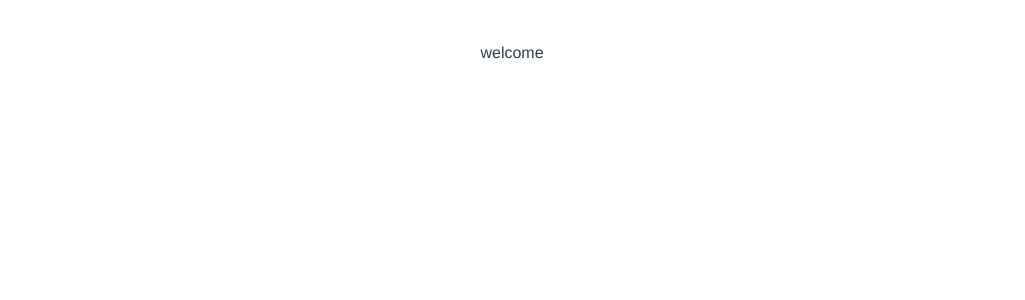
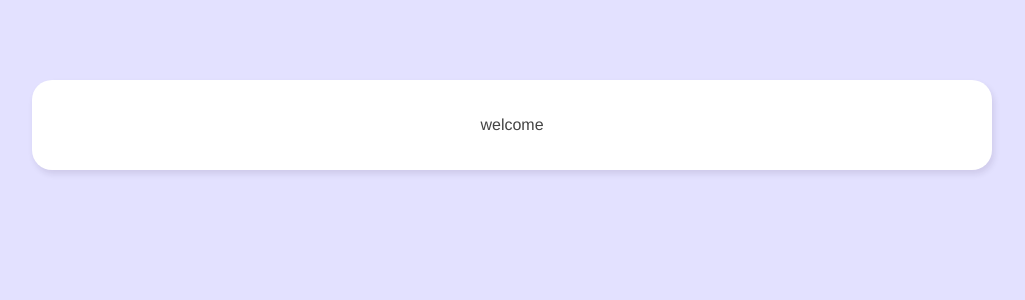
Before and after one commit to imraminradmand/ChatBox, a Vue app in the folder chat-box/: page / in a window 1280 px wide. Shown: the top 300 px of the page, without its empty margins (128-1153 px from the left). Built offline with nearby package versions, Linux system fonts and the light colour scheme.

Commit message:
minor css clean up

```diff
--- a/chat-box/src/App.vue
+++ b/chat-box/src/App.vue
@@ -7,8 +7,6 @@
   font-family: Avenir, Helvetica, Arial, sans-serif;
   -webkit-font-smoothing: antialiased;
   -moz-osx-font-smoothing: grayscale;
-  text-align: center;
-  color: #2c3e50;
 }
 
 </style>
--- a/chat-box/src/main.js
+++ b/chat-box/src/main.js
@@ -1,5 +1,6 @@
 import { createApp } from 'vue'
 import App from './App.vue'
 import router from './router'
+import './assets/main.css'
 
 createApp(App).use(router).mount('#app')
```
